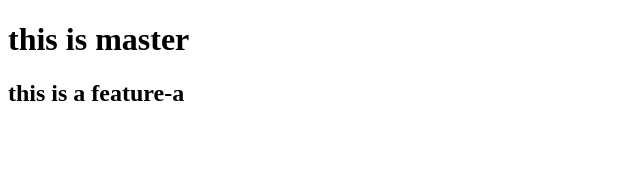
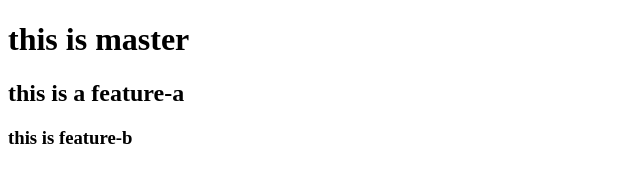
Before and after one commit to indramaha/lesson-git-merge-without-conflict, a plain HTML site: page index.html in a window 1280 px wide. Shown: the whole page, without its empty margins (0-640 px from the left). Drawn offline with Linux system fonts and the light colour scheme.

Commit message:
add feature-b

```diff
--- a/index.html
+++ b/index.html
@@ -9,5 +9,6 @@
 <body>
     <h1>this is master</h1>
     <h2>this is a feature-a</h2>
+    <h3>this is feature-b</h3>
 </body>
 </html>
```
